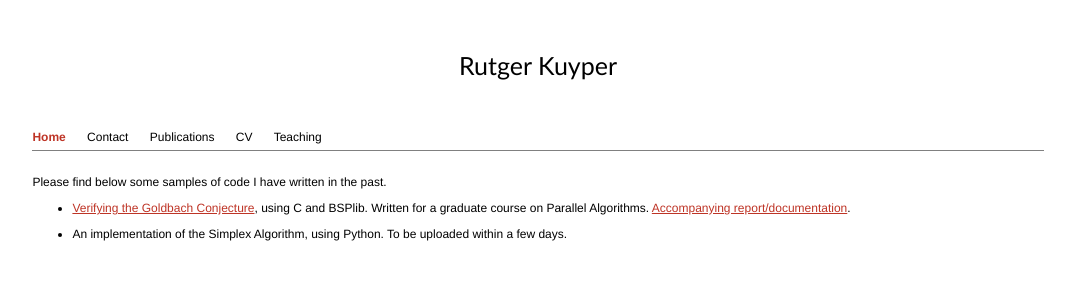
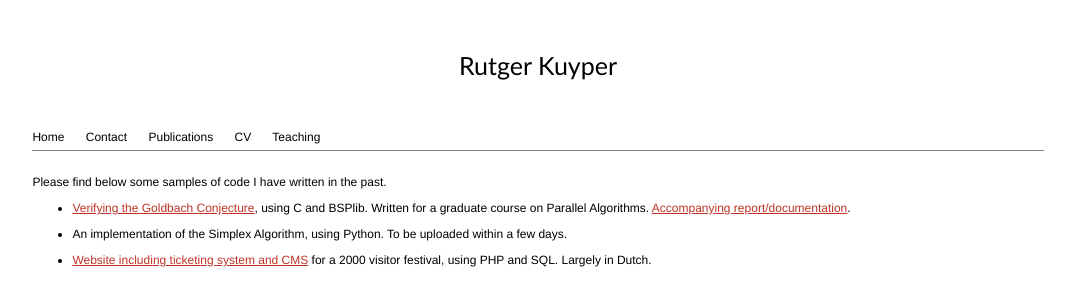
Before and after one commit to rkuyper/rkuyper.github.io, a plain HTML site: page programming.html in a window 1280 px wide. Shown: the whole page, without its empty margins (102-1177 px from the left). Drawn offline with Linux system fonts and the light colour scheme.

Commit message:
updated programming

```diff
--- a/programming.html
+++ b/programming.html
@@ -14,7 +14,7 @@
 </h1>
 
 <div id='navigation'>
-<a target='_top' href='http://rutgerkuyper.com/index.html' id='current'>Home</a>
+<a target='_top' href='http://rutgerkuyper.com/index.html'>Home</a>
 <a target='_top' href='http://rutgerkuyper.com/contact.html'>Contact</a>
 <a target='_top' href='http://rutgerkuyper.com/publications.html'>Publications</a>
 <a target='_top' href='http://rutgerkuyper.com/cv.pdf'>CV</a>
@@ -29,6 +29,7 @@ Please find below some samples of code I have written in the past.
 <ul>
 <li><a href="https://github.com/rkuyper/goldbach/blob/master/goldbach.c">Verifying the Goldbach Conjecture</a>, using C and BSPlib. Written for a graduate course on Parallel Algorithms. <a href="https://github.com/rkuyper/goldbach/blob/master/doc.pdf">Accompanying report/documentation</a>.</li>
 <li>An implementation of the Simplex Algorithm, using Python. To be uploaded within a few days.</li>
+<li><a href="https://github.com/rkuyper/ticketing/blob/master/registratie.php"</a>Website including ticketing system and CMS</a> for a 2000 visitor festival, using PHP and SQL. Largely in Dutch.</li>
 </ul>
 </div>
 
```
